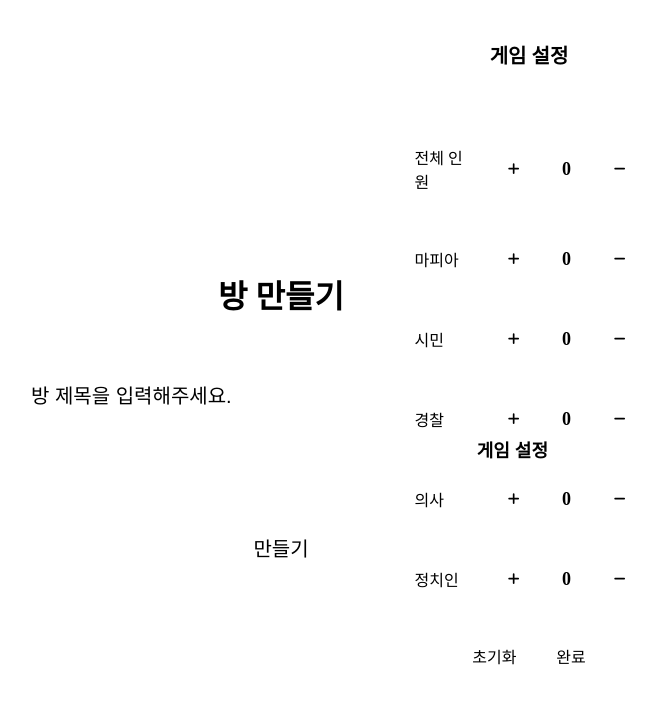
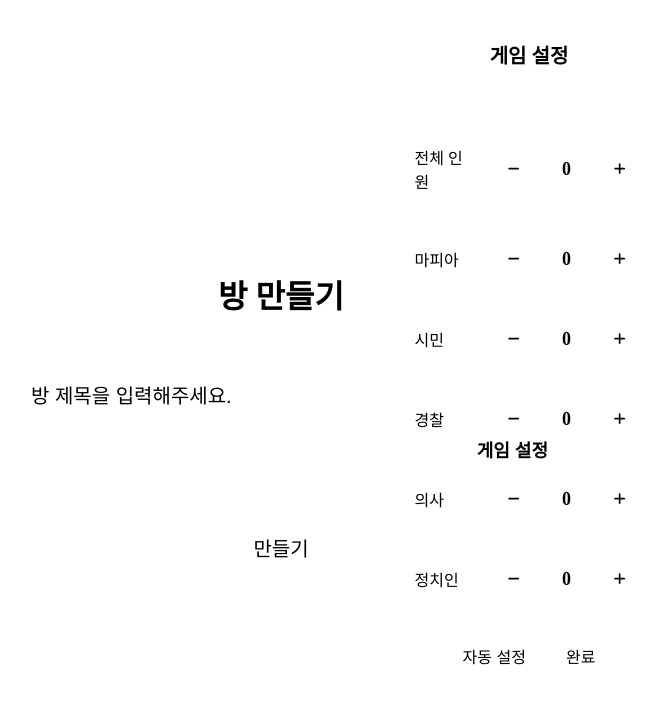
Before and after one commit to SeoJaeWan/mafia-game, a Next.js app: page /room in a window 1280 px wide. Both pictures are taken after a click on the button "게임 설정". Shown: the top 704 px of the page, without its empty margins (367-1023 px from the left). Built offline with nearby package versions, Linux system fonts and the light colour scheme.

Commit message:
feat: room form

```diff
--- a/src/components/atoms/room/count/count.style.ts
+++ b/src/components/atoms/room/count/count.style.ts
@@ -1,5 +1,5 @@
 import toRem from "@/styles/utils/toRem";
-import styled from "styled-components";
+import styled, { css } from "styled-components";
 
 const Label = styled.p`
   width: ${toRem(60)};
@@ -22,11 +22,11 @@ const Button = styled.button`
   border: none;
 
   &.increase {
-    border-radius: ${toRem(15)} 0 0 ${toRem(15)};
+    border-radius: 0 ${toRem(15)} ${toRem(15)} 0;
   }
 
   &.decrease {
-    border-radius: 0 ${toRem(15)} ${toRem(15)} 0;
+    border-radius: ${toRem(15)} 0 0 ${toRem(15)};
   }
 
   &:hover {
@@ -39,8 +39,8 @@ const Number = styled.p`
   justify-content: center;
   align-items: center;
 
-  width: 48px;
-  height: 24px;
+  min-width: ${toRem(48)};
+  height: ${toRem(24)};
 
   font-size: ${toRem(18)};
   font-weight: 600;
@@ -48,10 +48,31 @@ const Number = styled.p`
   background-color: var(--gray-background-rgba);
 `;
 
+interface ErrorProps {
+  $isError?: boolean;
+}
+
+const Value = styled.span<ErrorProps>`
+  ${(props) =>
+    props.$isError &&
+    css`
+      text-decoration: line-through;
+      color: var(--gray-text);
+    `};
+`;
+
+const Error = styled.span<ErrorProps>`
+  ${(props) => !props.$isError && `display: none`};
+
+  color: var(--red);
+`;
+
 const CountStyle = {
   Label,
   Button,
   Number,
+  Value,
+  Error,
 };
 
 export default CountStyle;
--- a/src/components/atoms/room/count/index.tsx
+++ b/src/components/atoms/room/count/index.tsx
@@ -6,8 +6,10 @@ import toRem from "@/styles/utils/toRem";
 interface ICountProps {
   label: string;
   value: number;
-  max: number;
+  max?: number;
   min: number;
+  isError?: boolean;
+  errorValue?: number;
   //
   onChange: (value: number) => void;
 }
@@ -16,8 +18,10 @@ const Count: React.FC<ICountProps> = (props) => {
   const {
     label,
     value,
-    max,
+    max = Infinity,
     min,
+    isError,
+    errorValue,
     //
     onChange,
   } = props;
@@ -45,14 +49,17 @@ const Count: React.FC<ICountProps> = (props) => {
     >
       <CountStyle.Label>{label}</CountStyle.Label>
 
+      <CountStyle.Button className={"decrease"} onClick={handleDecrease}>
+        <FaMinus />
+      </CountStyle.Button>
+
+      <CountStyle.Number>
+        <CountStyle.Value $isError={isError}>{value}</CountStyle.Value>
+        <CountStyle.Error $isError={isError}>{errorValue}</CountStyle.Error>
+      </CountStyle.Number>
+
       <CountStyle.Button className={"increase"} onClick={handleIncrease}>
         <FaPlus />
-      </CountStyle.Button>
-
-      <CountStyle.Number>{value}</CountStyle.Number>
-
-      <CountStyle.Button className={"decrease"}>
-        <FaMinus />
       </CountStyle.Button>
     </Layout>
   );
--- a/src/components/molecules/room/gameSetting/index.tsx
+++ b/src/components/molecules/room/gameSetting/index.tsx
@@ -5,6 +5,9 @@ import Count from "@/components/atoms/room/count";
 import toRem from "@/styles/utils/toRem";
 import Button from "@/components/atoms/common/button";
 import { useState } from "react";
+import useRoomFormContext from "@/hooks/room/useRoomFormContext";
+import { Controller } from "react-hook-form";
+import { playableRoles } from "@/hooks/room/useRoomForm";
 
 interface IGameSettingProps extends StripDollar<IGameSettingStyleProps> {
   handleGameSetting: () => void;
@@ -14,7 +17,16 @@ const GameSetting: React.FC<IGameSettingProps> = (props) => {
   const { isShow, handleGameSetting } = props;
   const [boxClass, setBoxClass] = useState("");
 
+  const {
+    control,
+    totalPlayers,
+    //
+    updateTotalPlayers,
+    resetPlayable,
+  } = useRoomFormContext();
+
   const handleCloseSetting = () => {
+    updateTotalPlayers();
     setBoxClass("close");
 
     setTimeout(() => {
@@ -38,65 +50,40 @@ const GameSetting: React.FC<IGameSettingProps> = (props) => {
           marginTop={toRem(40)}
           marginBottom={toRem(30)}
         >
+          <Controller
+            control={control}
+            name={"total"}
+            render={({ field: { value, onChange } }) => (
               <Layout>
                 <Count
                   label={"전체 인원"}
-              value={0}
-              max={10}
+                  value={value}
                   min={0}
-              onChange={() => {}}
+                  isError={totalPlayers > value}
+                  errorValue={totalPlayers}
+                  onChange={onChange}
                 />
               </Layout>
+            )}
+          />
 
+          {playableRoles.map(({ label, name }) => (
+            <Controller
+              key={label}
+              control={control}
+              name={name}
+              render={({ field: { value, onChange } }) => (
                 <Layout>
                   <Count
-              label={"마피아"}
-              value={0}
-              max={10}
+                    label={label}
+                    value={value}
                     min={0}
-              onChange={() => {}}
+                    onChange={onChange}
                   />
                 </Layout>
-
-          <Layout>
-            <Count
-              label={"시민"}
-              value={0}
-              max={10}
-              min={0}
-              onChange={() => {}}
+              )}
             />
-          </Layout>
-
-          <Layout>
-            <Count
-              label={"경찰"}
-              value={0}
-              max={10}
-              min={0}
-              onChange={() => {}}
-            />
-          </Layout>
-
-          <Layout>
-            <Count
-              label={"의사"}
-              value={0}
-              max={10}
-              min={0}
-              onChange={() => {}}
-            />
-          </Layout>
-
-          <Layout>
-            <Count
-              label={"정치인"}
-              value={0}
-              max={10}
-              min={0}
-              onChange={() => {}}
-            />
-          </Layout>
+          ))}
         </Layout>
 
         <Layout
@@ -105,8 +92,8 @@ const GameSetting: React.FC<IGameSettingProps> = (props) => {
           alignItems={"center"}
           gap={toRem(20)}
         >
-          <Button isSmall onClick={handleCloseSetting}>
-            초기화
+          <Button isSmall onClick={resetPlayable}>
+            자동 설정
           </Button>
           <Button isSmall onClick={handleCloseSetting}>
             완료
--- /dev/null
+++ b/src/components/templates/room/index.tsx
@@ -0,0 +1,72 @@
+"use client";
+import { useState } from "react";
+import Input from "@/components/atoms/common/input";
+import Layout from "@/styles/layout";
+import Title from "@/components/atoms/common/title";
+import toRem from "@/styles/utils/toRem";
+import Button from "@/components/atoms/common/button";
+import TextButton from "@/components/atoms/common/textButton/textButton";
+import GameSetting from "@/components/molecules/room/gameSetting";
+import { Controller, FormProvider } from "react-hook-form";
+import useRoomForm from "@/hooks/room/useRoomForm";
+
+const RoomTemplate = () => {
+  const [gameSetting, setGameSetting] = useState(false);
+
+  const { form } = useRoomForm();
+  const { control } = form;
+
+  const handleGameSetting = () => {
+    setGameSetting((prev) => !prev);
+  };
+
+  return (
+    <FormProvider {...form}>
+      <Layout
+        as={"main"}
+        display={"flex"}
+        flexDirection={"column"}
+        justifyContent={"center"}
+        alignItems={"center"}
+        width={"100vw"}
+        height={"100vh"}
+      >
+        <Title>방 만들기</Title>
+
+        <Layout
+          display={"flex"}
+          flexDirection={"column"}
+          justifyContent={"center"}
+          alignItems={"flex-end"}
+          gap={toRem(5)}
+          margin={`${toRem(20)} 0 ${toRem(60)}`}
+        >
+          <Controller
+            name={"title"}
+            control={control}
+            render={({ field: { value, onChange } }) => (
+              <Input
+                width={toRem(500)}
+                height={toRem(60)}
+                //
+                value={value}
+                placeholder={"방 제목을 입력해주세요."}
+                onChange={onChange}
+              />
+            )}
+          />
+          <TextButton onClick={handleGameSetting}>게임 설정</TextButton>
+        </Layout>
+
+        <Button>만들기</Button>
+
+        <GameSetting
+          isShow={gameSetting}
+          handleGameSetting={handleGameSetting}
+        />
+      </Layout>
+    </FormProvider>
+  );
+};
+
+export default RoomTemplate;
--- /dev/null
+++ b/src/hooks/room/useRoomForm.ts
@@ -0,0 +1,59 @@
+import { useForm } from "react-hook-form";
+
+export const playableRoles = Object.freeze([
+  {
+    label: "마피아",
+    name: "mafia",
+  },
+  {
+    label: "시민",
+    name: "citizen",
+  },
+  {
+    label: "경찰",
+    name: "police",
+  },
+  {
+    label: "의사",
+    name: "doctor",
+  },
+  {
+    label: "정치인",
+    name: "politician",
+  },
+] as const);
+
+type PlayableRoleNames = (typeof playableRoles)[number]["name"];
+
+export interface IFormValues extends Record<PlayableRoleNames, number> {
+  title: string;
+  total: number;
+}
+
+const createDefaultValues = () => {
+  const defaultValues = playableRoles.reduce(
+    (acc, cur) => ({
+      ...acc,
+      [cur.name]: 0,
+    }),
+    {}
+  );
+
+  return {
+    title: "",
+    total: 0,
+    ...defaultValues,
+  };
+};
+
+const useRoomForm = () => {
+  const form = useForm<IFormValues>({
+    defaultValues: createDefaultValues(),
+  });
+
+  return {
+    form,
+  };
+};
+
+export default useRoomForm;
--- /dev/null
+++ b/src/hooks/room/useRoomFormContext.ts
@@ -0,0 +1,58 @@
+import { Control, useFormContext, useWatch } from "react-hook-form";
+import { IFormValues } from "./useRoomForm";
+
+interface IUseRoomFormContext {
+  control: Control<IFormValues>;
+  totalPlayers: number;
+  //
+  updateTotalPlayers: () => void;
+  resetPlayable: () => void;
+}
+
+const useRoomFormContext = (): IUseRoomFormContext => {
+  const form = useFormContext<IFormValues>();
+  const { control, getValues, setValue } = form;
+
+  const totalPlayers = Math.max(
+    Object.values(
+      useWatch({
+        control,
+        name: ["mafia", "citizen", "police", "doctor", "politician"],
+      })
+    ).reduce((acc, cur) => acc + cur, 0),
+    useWatch({ control, name: "total" })
+  );
+
+  const updateTotalPlayers = () => {
+    const { total } = getValues();
+
+    if (total < totalPlayers) {
+      setValue("total", totalPlayers);
+    }
+  };
+
+  const resetPlayable = () => {
+    const politician = totalPlayers >= 6 ? 1 : 0;
+    const police = totalPlayers >= 8 ? 1 : 0;
+    const doctor = totalPlayers >= 8 ? 1 : 0;
+
+    const mafia = Math.ceil(totalPlayers / 6);
+    const citizen = totalPlayers - mafia - politician - police - doctor;
+
+    setValue("mafia", mafia);
+    setValue("citizen", citizen);
+    setValue("police", police);
+    setValue("doctor", doctor);
+    setValue("politician", politician);
+  };
+
+  return {
+    control,
+    totalPlayers,
+    //
+    updateTotalPlayers,
+    resetPlayable,
+  };
+};
+
+export default useRoomFormContext;
--- a/src/styles/global/index.ts
+++ b/src/styles/global/index.ts
@@ -5,6 +5,7 @@ const Global = styled.createGlobalStyle`
     --background: #ffffff;
     --foreground: #171717;
     --shadow: rgba(0, 0, 0, 0.1);
+    --red: #e84118;
     --gray-text: #84929c;
     --gray-background-rgba: rgba(223, 228, 234, 0.5);
     --gray-background-active-rgba: rgba(223, 228, 234, 1);
```
Also changed, not shown: src/app/(header)/room/page.tsx (+2 -51 lines). Lines whose indentation alone changed are shown as unchanged.
